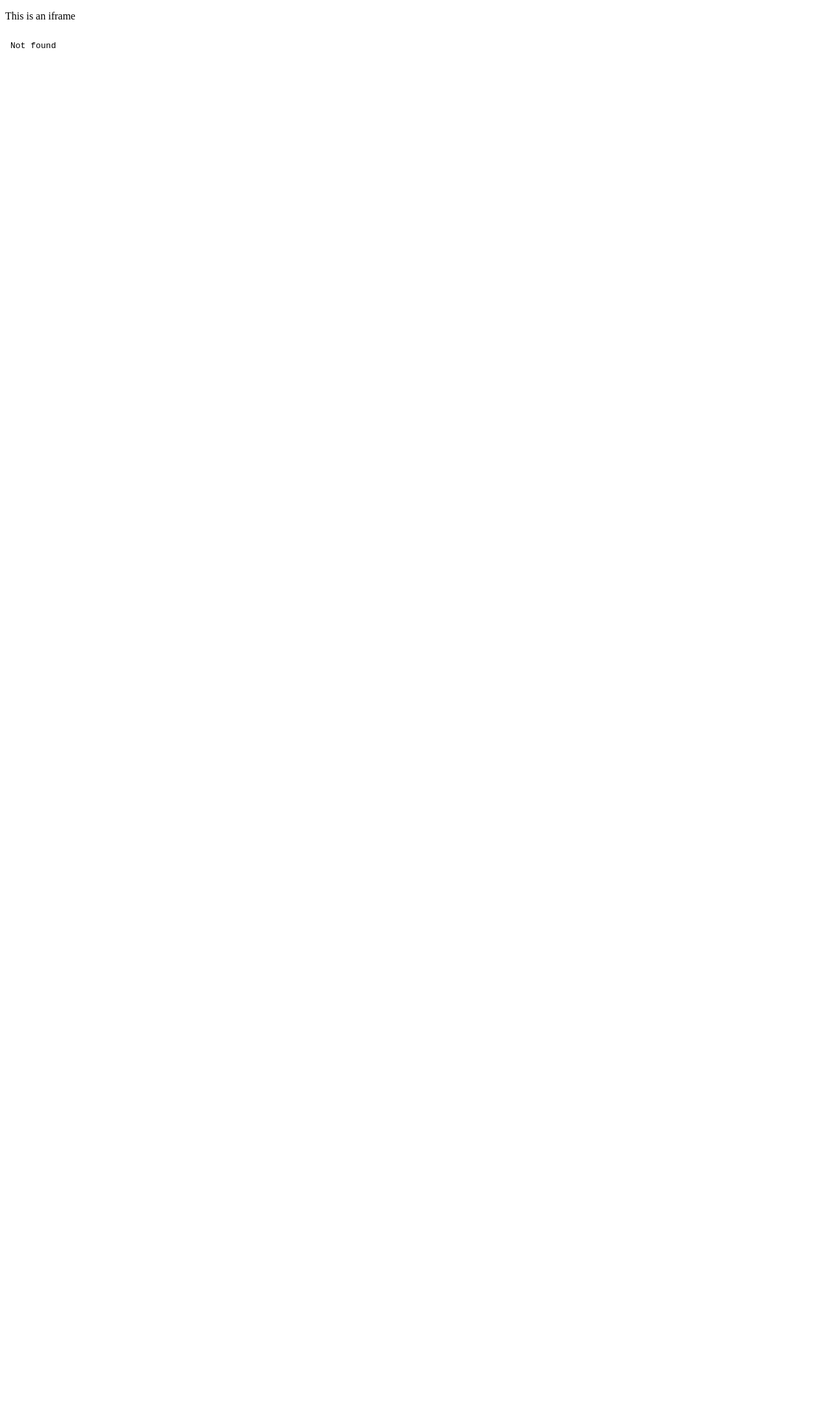
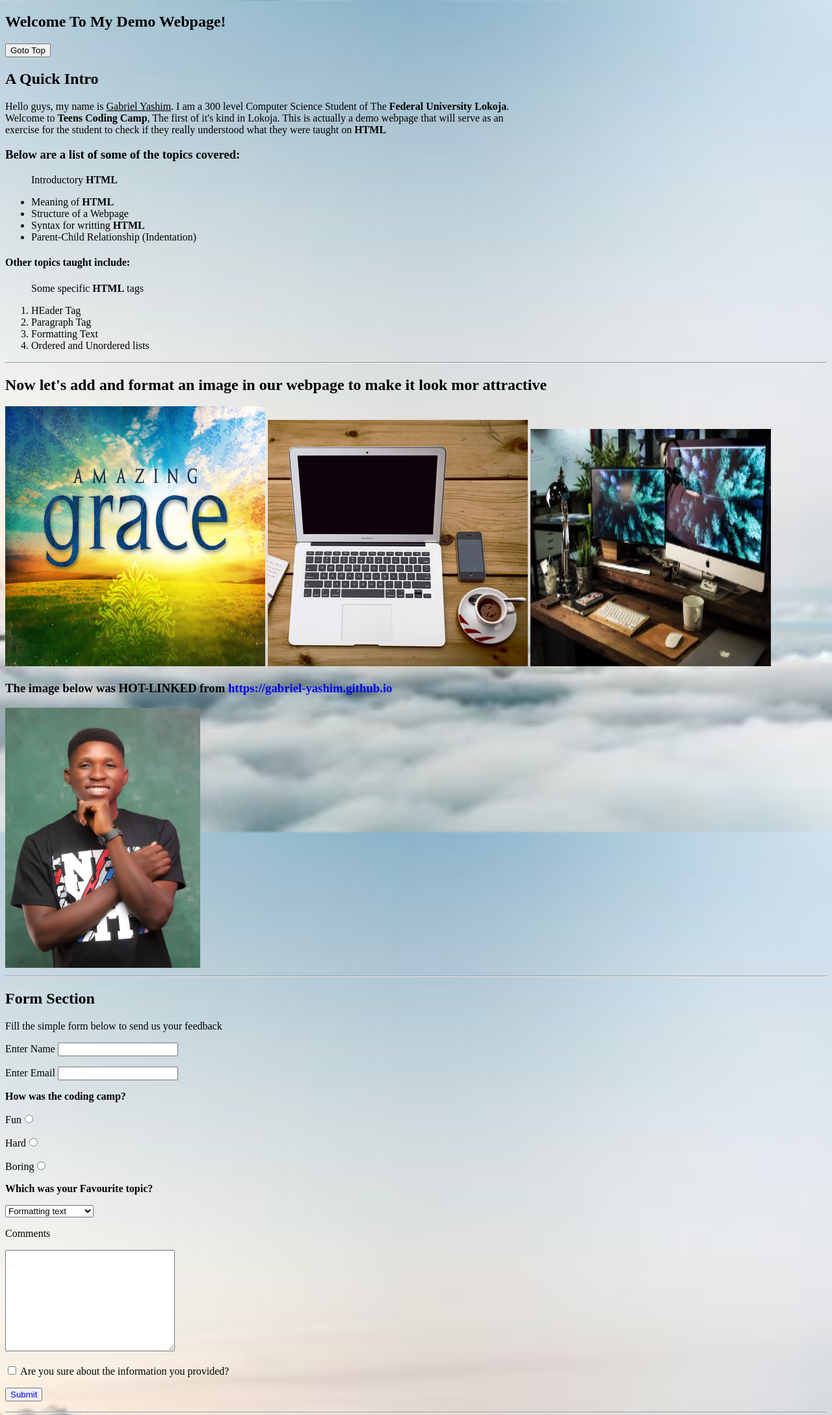
Before and after one commit to Gabriel-Yashim/Gabriel-Yashim.github.io, a plain HTML site: page test.html in a window 1280 px wide. Shown: the top 2177 px of the page at 65% size. Before the commit the page ends 800 px from the top, so only its background shows below. Drawn offline with Linux system fonts and the light colour scheme.

```diff
--- a/index.html
+++ b/index.html
@@ -67,7 +67,7 @@
                 </p>
                 <ul id="l-social">
                     <li id="social"><a href="https://www.facebook.com/gebrile.yashim" class="social"><i
-                                class="mdi mdi-tab mdi-48px">Facebook</i></a></li>
+                                class=" ">Facebook</i></a></li>
                     <li id="social"><a href="https://wa.me/2349094078627" class="social">Whatsapp</a></li> <br>
                     <li id="social"><a href="https://twitter.com/YashimGabriel" class="social">Twitter</a></li> <br>
                     <li id="social"><a href="https://www.instagram.com/gabriel_yashim/" class="social">Instagram</a>
--- a/style/style.css
+++ b/style/style.css
@@ -73,8 +73,8 @@
 #footer {
     background-color: rgba(31, 99, 45, 0.733);
     border-radius: 5px;
-    /* width: 1500px;
-    height: 650px; */
+    width: 1500px;
+    height: 650px;
 }
 
 .foot1 {
--- a/test.html
+++ b/test.html
@@ -3,11 +3,112 @@
 
 <head>
     <title>Summer Coding Camp</title>
+    <style>
+        body {
+            background-image: url("img/clouds.jpg");
+            background-attachment: fixed;
+            background-size: cover;
+            background-repeat: no-repeat;
+        }
+
+        a {
+            text-decoration: none;
+        }
+    </style>
 </head>
 
 <body>
-    <p>This is an iframe</p>
-    <iframe src="home.html" frameborder="0"></iframe>
+    <section>
+        <header>
+            <h1 id="top">Welcome To My Demo Webpage!</h1>
+        </header>
+        <a href="#top"><button>Goto Top</button></a>
+    </section>
+    <section>
+        <h2>A Quick Intro</h2>
+        <p>Hello guys, my name is <u>Gabriel Yashim</u>. I am a 300 level Computer Science Student of The
+            <strong>Federal
+                University Lokoja</strong>.<br> Welcome to <b>Teens Coding Camp</b>, The first of it's kind in Lokoja.
+            This
+            is
+            actually a demo webpage that will serve as an <br> exercise for the student to check if they really
+            understood
+            what
+            they were taught on <b>HTML</b>
+        </p>
+        <h3>Below are a list of some of the topics covered:</h3>
+        <ul>
+            <p>Introductory <b>HTML</b></p>
+            <li>Meaning of <b>HTML</b></li>
+            <li>Structure of a Webpage</li>
+            <li>Syntax for writting <b>HTML</b></li>
+            <li>Parent-Child Relationship (Indentation)</li>
+        </ul>
+
+        <h4>Other topics taught include:</h4>
+        <ol>
+            <p>Some specific <b>HTML</b> tags</p>
+            <li>HEader Tag</li>
+            <li>Paragraph Tag</li>
+            <li>Formatting Text</li>
+            <li>Ordered and Unordered lists</li>
+        </ol>
+        <hr>
+        <h2>Now let's add and format an image in our webpage to make it look mor attractive</h2>
+        <img src="img/beXhKn.jpg" alt="web-image" height="400px" width="400px">
+        <img src="img/workplace.jpg" alt="laptop">
+        <img src="img/site4.jpg" alt="laptop" width="370px" height="365px">
+
+        <h3>The image below was HOT-LINKED from <a
+                href="https://gabriel-yashim.github.io">https://gabriel-yashim.github.io</a>
+        </h3>
+        <img src="https://gabriel-yashim.github.io/img/IMG_7264.JPG.jpg" alt="sample" height="400px" width="300px">
+        <hr>
+
+        <h2>Form Section</h2>
+        <form action="">
+            <p>Fill the simple form below to send us your feedback</p>
+            <p><label for="text">Enter Name</label>
+                <input type="text">
+            </p>
+
+            <p><label for="text">Enter Email</label>
+                <input type="email">
+            </p>
+            <p><label for="text"><b>How was the coding camp?</b></label></p>
+            <p>Fun<input type="radio" name="same"></p>
+            <p>Hard<input type="radio" name="same"></p>
+            <p>Boring<input type="radio" name="same"></p>
+
+            <p><b>Which was your Favourite topic?</b></p>
+            <select name="likes" id="">
+                <option value="">Formatting text</option>
+                <option value="">Costomizing image</option>
+                <option value="">Hot-linking</option>
+                <option value="">Linking webpages</option>
+                <option value="">Iframes</option>
+            </select>
+
+            <p><label>Comments </label></p>
+            <p><textarea name="comments" id="" cols="30" rows="10"></textarea>
+            </p>
+
+            <input type="checkbox"> Are you sure about the information you provided?
+
+            <p><button><a href="https://gabriel-yashim.github.io/About.html">Submit</a></button></p>
+        </form>
+        <hr>
+        <p>Below is an Iframe of my Porfolio website I hosted on GitHub</p>
+        <iframe src="https://gabriel-yashim.github.io/index.html" frameborder="0" height="300px" width="600px"></iframe>
+        <hr>
+        <a href="#top"><button>Goto Top</button></a>
+    </section>
+    <section>
+        <footer>
+
+            <marquee id="down" direction="">&COPY;Teens_Coding_Camp2021</marquee>
+        </footer>
+    </section>
 </body>
 
 </html>
```
Also changed, not shown: img/clouds.jpg (added), img/workplace.jpg (added), 1 other file.
